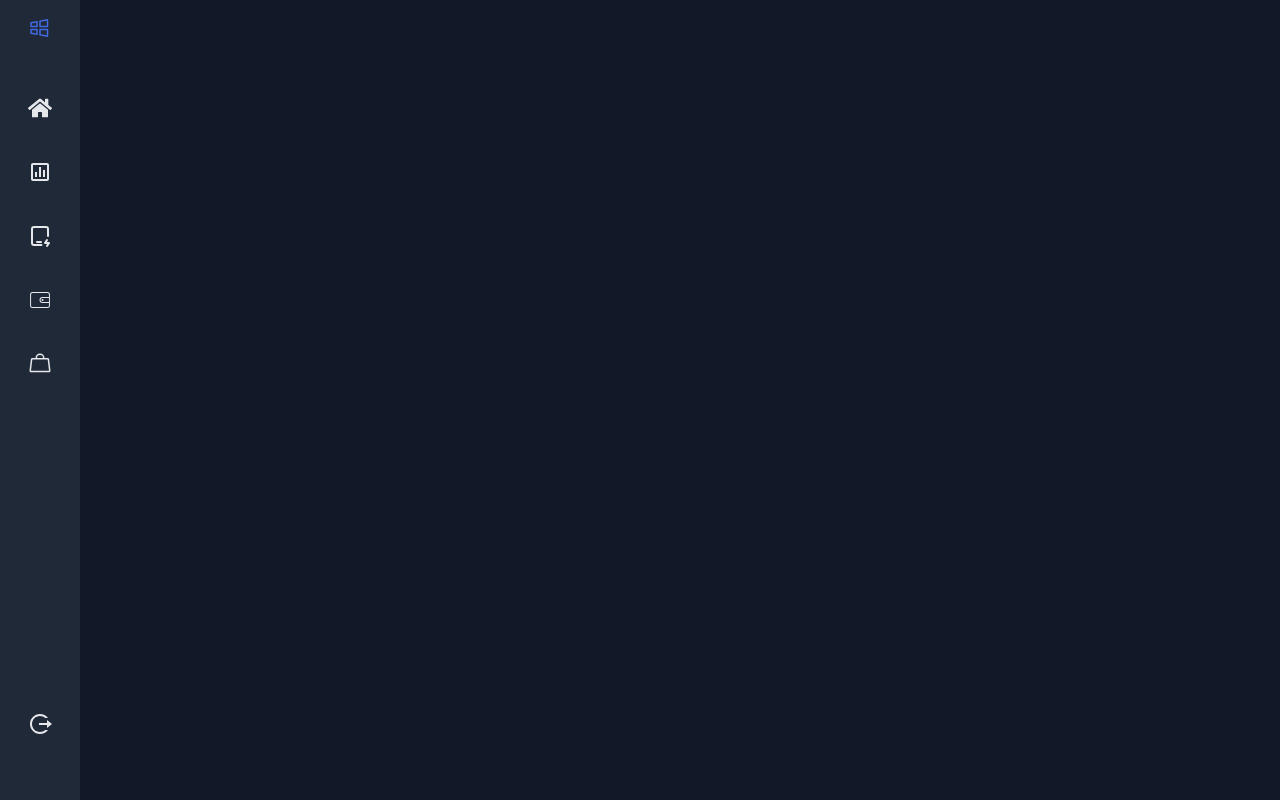
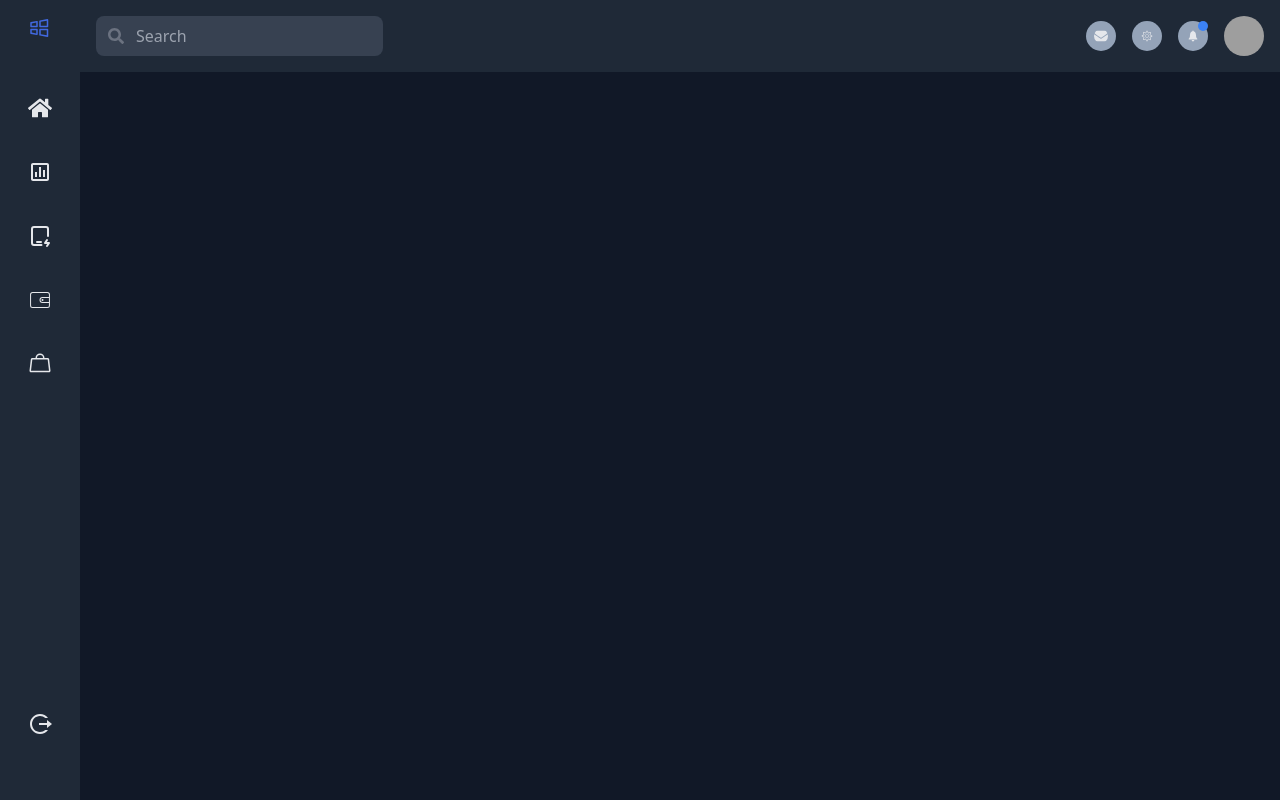
Before and after one commit to ay690/Fitpeo_Assignment, a React (Create React App) app: page / in a window 1280 px wide. Built offline with nearby package versions, Linux system fonts and the light colour scheme; grey boxes are pictures that could not be loaded.

Commit message:
UI:Header

```diff
--- a/src/App.js
+++ b/src/App.js
@@ -1,8 +1,12 @@
-import { Sidebar } from "./components/index";
+import { Sidebar, Header } from "./components/index";
 function App() {
   return (
     <div className="flex h-screen bg-gray-900 text-gray-200">
       <Sidebar />
+
+      <div className="flex-1 flex flex-col">
+        <Header />
+      </div>
     </div>
   );
 }
--- /dev/null
+++ b/src/components/Header.jsx
@@ -0,0 +1,43 @@
+import React from "react";
+import { FaSearch, FaEnvelope } from "react-icons/fa";
+import { CiSettings } from "react-icons/ci";
+import { IoIosNotifications } from "react-icons/io";
+
+const Header = () => {
+  return (
+    <div className="flex justify-between items-center p-4 bg-gray-800">
+      <div className="relative">
+        <input
+          type="text"
+          className="bg-gray-700 text-gray-300 pl-10 pr-4 py-2 rounded-lg focus:outline-none"
+          placeholder="Search"
+        />
+        <FaSearch className="absolute left-3 top-3 text-gray-500" />
+      </div>
+      <div className="flex items-center space-x-4">
+        <FaEnvelope
+          className="text-xl bg-slate-400 rounded-full p-2 hover:cursor-pointer"
+          size={30}
+        />
+        <CiSettings
+          className="text-xl bg-slate-400 rounded-full p-2 hover:cursor-pointer"
+          size={30}
+        />
+        <div className="relative">
+          <IoIosNotifications
+            className="text-xl bg-slate-400 rounded-full p-2 hover:cursor-pointer"
+            size={30}
+          />
+          <span className="absolute top-0 right-0 block h-2.5 w-2.5 bg-blue-500 rounded-full"></span>
+        </div>
+        <img
+          src="https://www.photoshopessentials.com/newsite/wp-content/uploads/2018/08/resize-images-print-photoshop-f.jpg"
+          alt="User Profile"
+          className="w-10 h-10 rounded-full hover:cursor-pointer"
+        />
+      </div>
+    </div>
+  );
+};
+
+export default Header;
--- a/src/components/index.js
+++ b/src/components/index.js
@@ -1,3 +1,4 @@
 import Sidebar from "./Sidebar";
+import Header from "./Header";
 
-export { Sidebar };
+export { Sidebar, Header };
```
